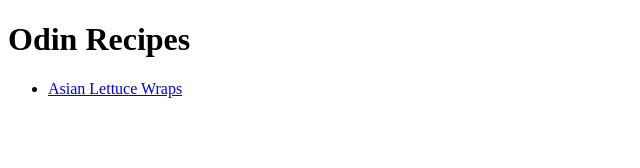
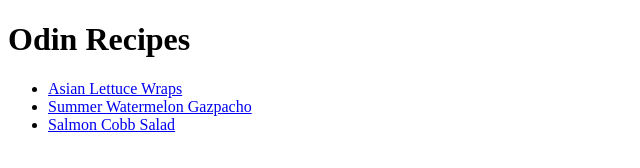
Before and after one commit to Jiaks95/odin-recipes, a plain HTML site: page index.html in a window 1280 px wide. Shown: the whole page, without its empty margins (0-640 px from the left). Drawn offline with Linux system fonts and the light colour scheme.

Commit message:
Add list items to 'Odin Recipes'
Added the links to the pages of two new recipes,
'Summer Watermelon Gazpacho' and 'Salmon Cobb Salad'.

```diff
--- a/index.html
+++ b/index.html
@@ -9,6 +9,8 @@
         <h1>Odin Recipes</h1>
         <ul>
             <li><a href="./recipes/asian_lettuce_wraps.html">Asian Lettuce Wraps</a></li>
+            <li><a href="./recipes/summer_watermelon_gazpacho.html">Summer Watermelon Gazpacho</a></li>
+            <li><a href="./recipes/salmon_cobb_salad.html">Salmon Cobb Salad</a></li>
         </ul>
     </body>
 </html>
```
